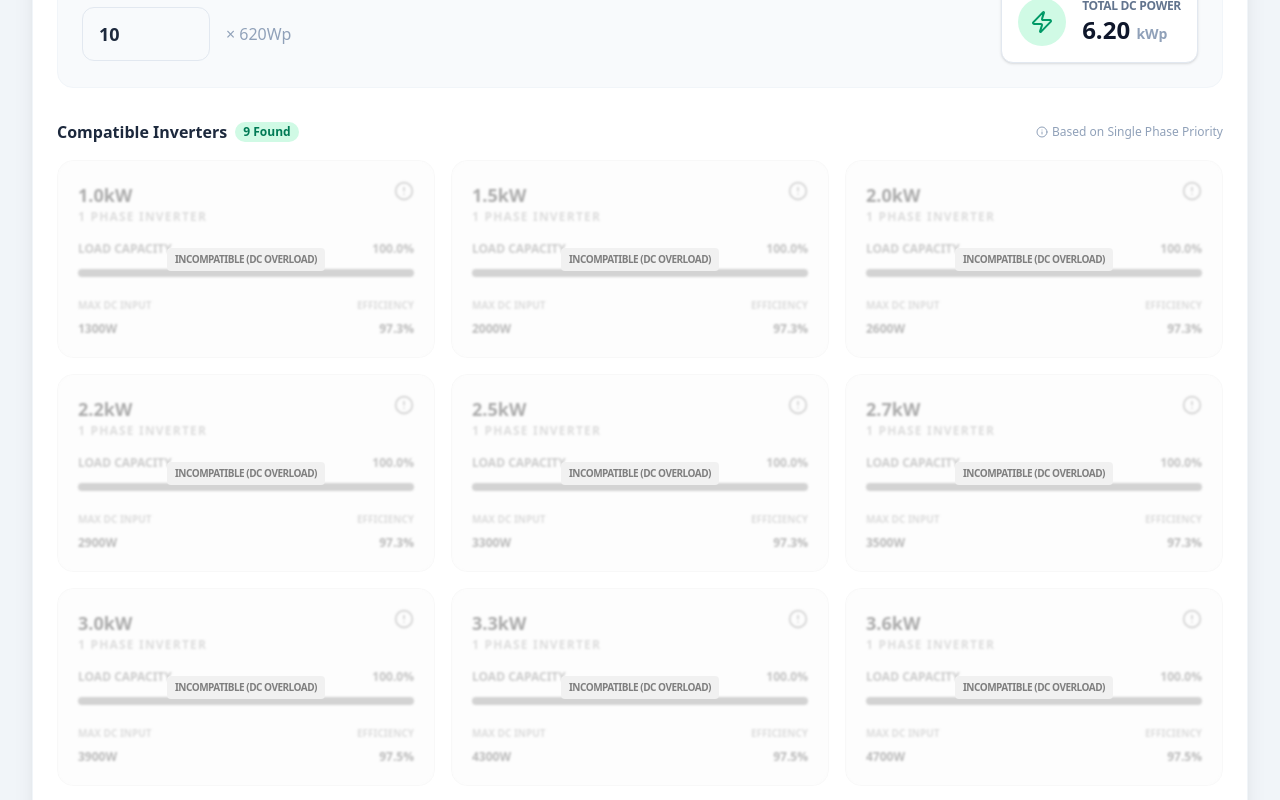
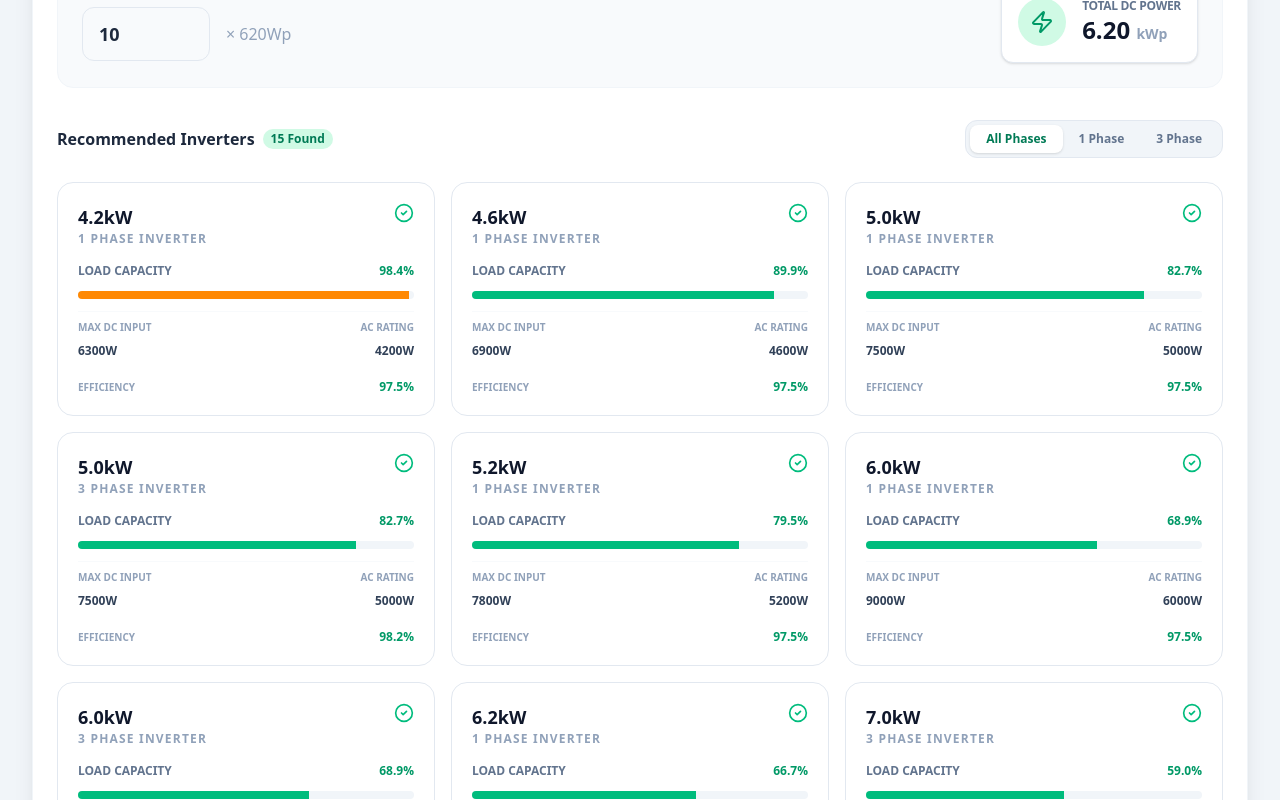
Before and after one commit to ANDYLYL/sarawaksolar, a React (Vite) app: page / in a window 1280 px wide. Shown: the part 2620-3420 px from the top of the page. Built offline with nearby package versions, Linux system fonts and the light colour scheme.

Commit message:
Add files via upload

```diff
--- a/src/components/SolarConfigurator.tsx
+++ b/src/components/SolarConfigurator.tsx
@@ -51,24 +51,22 @@ const inverterLibrary: Inverter[] = [
 
 export default function SolarConfigurator() {
   const [panelCount, setPanelCount] = useState<number>(10);
+  const [phaseFilter, setPhaseFilter] = useState<'all' | 1 | 3>('all');
   const PANEL_WATTAGE = 620;
 
   const pdc = useMemo(() => panelCount * PANEL_WATTAGE, [panelCount]);
 
   const filteredInverters = useMemo(() => {
-    const isHighPower = pdc > 15800;
-
-    // Sort logic: Prioritize phase based on power, then by maxDc
     return inverterLibrary
       .filter(inv => {
-        if (isHighPower) {
-          return inv.phase === 3;
-        } else {
-          return inv.phase === 1;
-        }
+        const isCompatible = pdc <= inv.maxDc;
+        const isUnderpowered = pdc < inv.ratedAc * 0.5; // DC is less than 50% of AC rating
+        const phaseMatch = phaseFilter === 'all' || inv.phase === phaseFilter;
+
+        return phaseMatch && isCompatible && !isUnderpowered;
       })
       .sort((a, b) => a.maxDc - b.maxDc);
-  }, [pdc]);
+  }, [pdc, phaseFilter]);
 
   return (
     <div className="bg-white rounded-3xl shadow-xl border border-slate-100 overflow-hidden">
@@ -117,33 +115,42 @@ export default function SolarConfigurator() {
         </div>
 
         {/* Selection Panel */}
-        <div className="space-y-4">
-          <div className="flex items-center justify-between">
+        <div className="space-y-6">
+          <div className="flex flex-col md:flex-row md:items-center justify-between gap-4">
             <h3 className="font-bold text-slate-800 flex items-center gap-2">
-              Compatible Inverters
+              Recommended Inverters
               <span className="bg-emerald-100 text-emerald-700 text-xs px-2 py-0.5 rounded-full">
-                {filteredInverters.filter(inv => pdc <= inv.maxDc).length} Found
+                {filteredInverters.length} Found
               </span>
             </h3>
-            <div className="text-xs text-slate-400 flex items-center gap-1">
-              <Info className="h-3 w-3" />
-              Based on {pdc > 15800 ? 'Three' : 'Single'} Phase Priority
+
+            <div className="flex bg-slate-100 p-1 rounded-xl border border-slate-200">
+              {(['all', 1, 3] as const).map((p) => (
+                <button
+                  key={p}
+                  onClick={() => setPhaseFilter(p)}
+                  className={`px-4 py-1.5 rounded-lg text-xs font-bold transition-all ${
+                    phaseFilter === p
+                      ? 'bg-white text-emerald-700 shadow-sm'
+                      : 'text-slate-500 hover:text-slate-700'
+                  }`}
+                >
+                  {p === 'all' ? 'All Phases' : `${p} Phase`}
+                </button>
+              ))}
             </div>
           </div>
 
+          {filteredInverters.length > 0 ? (
             <div className="grid grid-cols-1 md:grid-cols-2 lg:grid-cols-3 gap-4">
               {filteredInverters.map((inv, idx) => {
-              const isCompatible = pdc <= inv.maxDc;
                 const loadPercentage = Math.min(100, (pdc / inv.maxDc) * 100);
+                const acLoadPercentage = (pdc / inv.ratedAc) * 100;
 
                 return (
                   <div
                     key={`${inv.model}-${idx}`}
-                  className={`relative p-5 rounded-2xl border transition-all duration-300 ${
-                    isCompatible
-                      ? 'bg-white border-slate-200 hover:border-emerald-500 hover:shadow-lg'
-                      : 'bg-slate-50 border-slate-100 opacity-60 grayscale'
-                  }`}
+                    className="relative p-5 rounded-2xl border bg-white border-slate-200 hover:border-emerald-500 hover:shadow-lg transition-all duration-300"
                   >
                     <div className="flex justify-between items-start mb-4">
                       <div>
@@ -152,17 +159,13 @@ export default function SolarConfigurator() {
                           {inv.phase} Phase Inverter
                         </div>
                       </div>
-                    {isCompatible ? (
                       <CheckCircle2 className="h-5 w-5 text-emerald-500" />
-                    ) : (
-                      <AlertCircle className="h-5 w-5 text-red-400" />
-                    )}
                     </div>
 
                     <div className="space-y-3">
                       <div className="flex justify-between text-xs font-bold">
                         <span className="text-slate-500 uppercase">Load Capacity</span>
-                      <span className={isCompatible ? 'text-emerald-600' : 'text-red-500'}>
+                        <span className="text-emerald-600">
                           {loadPercentage.toFixed(1)}%
                         </span>
                       </div>
@@ -170,7 +173,6 @@ export default function SolarConfigurator() {
                       <div className="h-2 w-full bg-slate-100 rounded-full overflow-hidden">
                         <div
                           className={`h-full transition-all duration-500 ${
-                          !isCompatible ? 'bg-red-400' :
                             loadPercentage > 90 ? 'bg-orange-400' : 'bg-emerald-500'
                           }`}
                           style={{ width: `${loadPercentage}%` }}
@@ -179,23 +181,29 @@ export default function SolarConfigurator() {
 
                       <div className="grid grid-cols-2 gap-2 pt-2 border-t border-slate-50">
                         <div className="text-[10px] text-slate-400 font-bold uppercase">Max DC Input</div>
-                      <div className="text-[10px] text-slate-400 font-bold uppercase text-right">Efficiency</div>
+                        <div className="text-[10px] text-slate-400 font-bold uppercase text-right">AC Rating</div>
                         <div className="text-xs font-bold text-slate-700">{inv.maxDc}W</div>
-                      <div className="text-xs font-bold text-slate-700 text-right">{(inv.efficiency * 100).toFixed(1)}%</div>
+                        <div className="text-xs font-bold text-slate-700 text-right">{inv.ratedAc}W</div>
+                      </div>
+
+                      <div className="flex items-center justify-between pt-2">
+                        <span className="text-[10px] text-slate-400 font-bold uppercase">Efficiency</span>
+                        <span className="text-xs font-bold text-emerald-600">{(inv.efficiency * 100).toFixed(1)}%</span>
                       </div>
                     </div>
-
-                  {!isCompatible && (
-                    <div className="absolute inset-0 flex items-center justify-center bg-white/40 backdrop-blur-[1px] rounded-2xl">
-                      <span className="bg-red-100 text-red-700 text-[10px] font-black px-2 py-1 rounded uppercase tracking-tighter">
-                        Incompatible (DC Overload)
-                      </span>
-                    </div>
-                  )}
                   </div>
                 );
               })}
             </div>
+          ) : (
+            <div className="bg-slate-50 border border-dashed border-slate-200 rounded-2xl p-12 text-center">
+              <AlertCircle className="h-12 w-12 text-slate-300 mx-auto mb-4" />
+              <h4 className="text-lg font-bold text-slate-600 mb-2">No Matching Inverters</h4>
+              <p className="text-slate-400 text-sm max-w-xs mx-auto">
+                Try adjusting your panel count or changing the phase filter to find compatible options.
+              </p>
+            </div>
+          )}
         </div>
       </div>
     </div>
```
Lines whose indentation alone changed are shown as unchanged.
